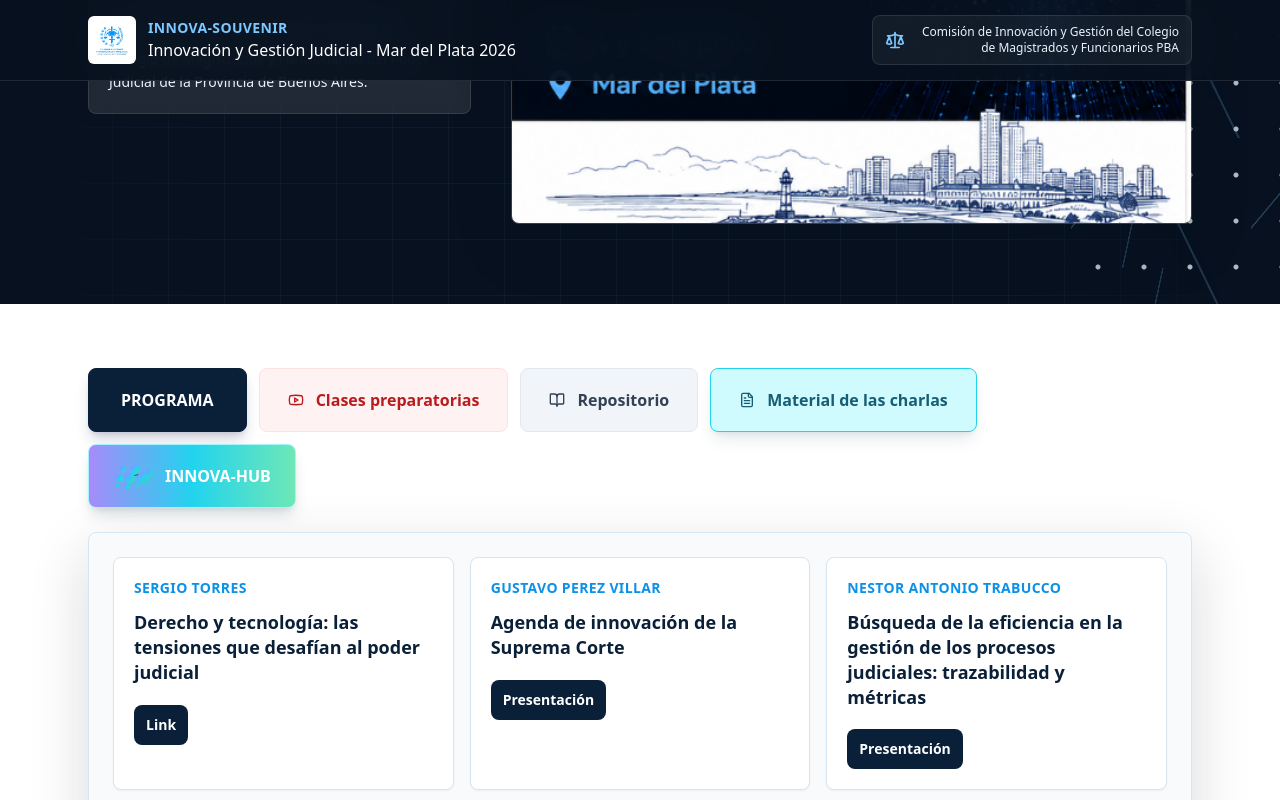
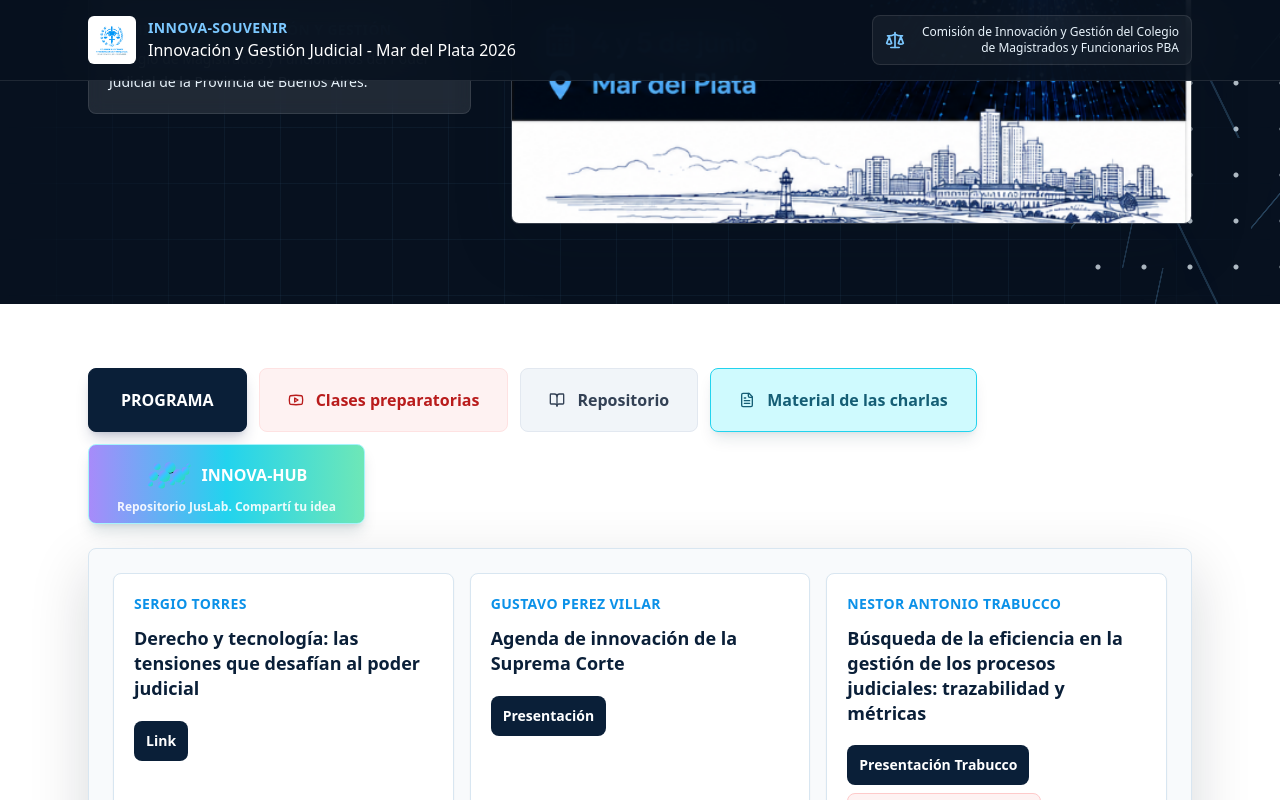
Before and after one commit to Panchomorell/innova-souvenir, a React (Vite) app: page / in a window 1280 px wide. Both pictures are taken after a click on the button "Material de las charlas". Shown: the part 514-1314 px from the top of the page. Built offline with nearby package versions, Linux system fonts and the light colour scheme.

Commit message:
Update Innova Hub and talk materials

```diff
--- a/src/main.jsx
+++ b/src/main.jsx
@@ -55,7 +55,10 @@ const talks = [
   {
     speaker: "Nestor Antonio Trabucco",
     title: "Búsqueda de la eficiencia en la gestión de los procesos judiciales: trazabilidad y métricas",
-    links: [{ label: "Presentación", url: "https://drive.google.com/file/d/1ahzeOAYX9OH6tjofoJOGRdT_2zNVeaZx/view?usp=sharing" }]
+    links: [
+      { label: "Presentación Trabucco", url: "https://drive.google.com/file/d/1ahzeOAYX9OH6tjofoJOGRdT_2zNVeaZx/view?usp=sharing" },
+      { label: "Presentación Gabriel Gil", soon: true }
+    ]
   },
   {
     speaker: "Federico Alvarez Larrondo",
@@ -83,10 +86,10 @@ const talks = [
     links: [{ label: "Presentación", url: "https://docs.google.com/presentation/d/1fgGCBUC0T7_7dhxq3Kq59E3ipGbrQd86/edit?usp=sharing&ouid=113413225707369128631&rtpof=true&sd=true" }]
   },
   {
-    speaker: "Panel Infolab: Bruno Costanzo - Juan Gummy",
+    speaker: "Panel Infolab: Bruno Constanzo - Juan Gummy",
     title: "Mirada interdisciplinaria: IA y deepfakes - Uso de IA para la búsqueda de jurisprudencia",
     links: [
-      { label: "Presentación Costanzo", url: "https://drive.google.com/file/d/1odZiyNWt-TD4Z6sy8Z14gdXKqAJRR-uD/view?usp=drive_link" },
+      { label: "Presentación Constanzo", url: "https://drive.google.com/file/d/1odZiyNWt-TD4Z6sy8Z14gdXKqAJRR-uD/view?usp=drive_link" },
       { label: "Presentación Gumy", url: "https://drive.google.com/file/d/1gnLKZ8srF0i41YZY5jFcXrT_q1TP6WVV/view?usp=sharing" }
     ]
   },
@@ -124,6 +127,17 @@ const talks = [
     speaker: "Julio Conte-Grand",
     title: "La gestión como un proceso de innovación continua centrada en las personas",
     links: [{ label: "Presentación", url: "https://docs.google.com/presentation/d/1RZYTVTSl65upyDQi3gmv8KIQ8FVBFR3M/edit?usp=sharing&ouid=113413225707369128631&rtpof=true&sd=true" }]
+  },
+  {
+    speaker: "Panel Judiciales que Innovan",
+    title: "",
+    featured: true,
+    links: [
+      { label: "Innovaciones en la investigación - Sabrina Lamperti", url: "https://drive.google.com/file/d/1aHgEMwKxyRH8sFTOi2x2MEe5guyPeNHx/view?usp=drivesdk" },
+      { label: "Chatbot - Juzgado Civil y Comercial n° 14 MdP", soon: true },
+      { label: "Vínculos - María Laura Luccini", url: "https://vinculos.cloud/presentacion/" },
+      { label: "Presentación - Juan Manuel Rilo", soon: true }
+    ]
   }
 ];
 
@@ -422,22 +436,37 @@ function TalksTab() {
         {talks.map((item) => (
           <article
             key={`${item.speaker}-${item.title}`}
-            className="min-h-52 rounded-lg border border-judicial-line bg-white p-5 shadow-sm"
+            className={`min-h-52 rounded-lg border p-5 shadow-sm ${
+              item.featured
+                ? "border-cyan-200 bg-cyan-50 md:col-span-2 xl:col-span-3"
+                : "border-judicial-line bg-white"
+            }`}
           >
-            <p className="text-sm font-black uppercase tracking-wide text-judicial-blue">
+            <div className={item.featured ? "flex items-center gap-3" : ""}>
+              {item.featured && (
+                <img
+                  src="/assets/logo-cmfbsas.png"
+                  alt=""
+                  className="h-10 w-10 rounded-md bg-white object-contain p-1"
+                />
+              )}
+              <p className={`text-sm font-black uppercase tracking-wide ${item.featured ? "text-cyan-800" : "text-judicial-blue"}`}>
                 {item.speaker}
               </p>
+            </div>
+            {item.title && (
               <h3 className="mt-3 text-lg font-black leading-snug text-judicial-navy">
                 {item.title}
               </h3>
-            <div className="mt-5 flex flex-wrap gap-2">
+            )}
+            <div className={`mt-5 flex flex-wrap gap-2 ${item.featured ? "gap-3" : ""}`}>
               {item.links.map((link) =>
                 link.soon ? (
                   <button
                     key={`${item.speaker}-${link.label}`}
                     type="button"
                     onClick={() => setNotice("Próximamente")}
-                    className="inline-flex min-h-10 items-center justify-center rounded-lg border border-red-200 bg-red-50 px-3 text-sm font-black text-red-700 transition hover:bg-red-100"
+                    className={`${item.featured ? "min-h-12 px-4" : "min-h-10 px-3"} inline-flex items-center justify-center rounded-lg border border-red-200 bg-red-50 text-sm font-black text-red-700 transition hover:bg-red-100`}
                   >
                     {link.label}
                   </button>
@@ -447,7 +476,7 @@ function TalksTab() {
                     href={link.url}
                     target="_blank"
                     rel="noreferrer"
-                    className="inline-flex min-h-10 items-center justify-center rounded-lg bg-judicial-navy px-3 text-sm font-black text-white transition hover:bg-judicial-blue"
+                    className={`${item.featured ? "min-h-12 px-4" : "min-h-10 px-3"} inline-flex items-center justify-center rounded-lg bg-judicial-navy text-sm font-black text-white transition hover:bg-judicial-blue`}
                   >
                     {link.label}
                   </a>
@@ -489,10 +518,15 @@ function ContentTabs() {
           href="https://innovalab.pjm.gob.ar/"
           target="_blank"
           rel="noreferrer"
-          className="flex min-h-16 flex-1 items-center justify-center gap-2 rounded-lg border border-cyan-200 bg-gradient-to-r from-violet-400 via-cyan-400 to-emerald-300 px-4 text-base font-black text-white shadow-lg shadow-cyan-950/15 transition hover:brightness-105 sm:flex-none sm:px-6"
+          className="flex min-h-20 flex-1 flex-col items-center justify-center gap-1 rounded-lg border border-cyan-200 bg-gradient-to-r from-violet-400 via-cyan-400 to-emerald-300 px-5 text-base font-black text-white shadow-lg shadow-cyan-950/15 transition hover:brightness-105 sm:flex-none sm:px-7"
         >
-          <img src="/assets/innova-hub-logo.svg" alt="" className="h-9 w-11 object-contain" />
+          <span className="flex items-center gap-2">
+            <img src="/assets/innova-hub-logo.svg" alt="" className="h-10 w-12 object-contain" />
             INNOVA-HUB
+          </span>
+          <span className="text-xs font-bold leading-tight text-white/90">
+            Repositorio JusLab. Compartí tu idea
+          </span>
         </a>
       </div>
 
@@ -514,13 +548,6 @@ function App() {
         <ContentTabs />
       </main>
       <footer className="border-t border-judicial-line bg-slate-50 px-4 py-8 text-center text-sm font-medium text-slate-500">
-        <div className="mx-auto mb-7 max-w-xs">
-          <img
-            src="/assets/la-ley-sponsor.svg"
-            alt="La Ley Thomson Reuters"
-            className="w-full rounded-md border border-judicial-line shadow-sm"
-          />
-        </div>
         Innova-Souvenir · Innovación y Gestión Judicial · Mar del Plata 2026
       </footer>
     </div>
```
Lines whose indentation alone changed are shown as unchanged.
